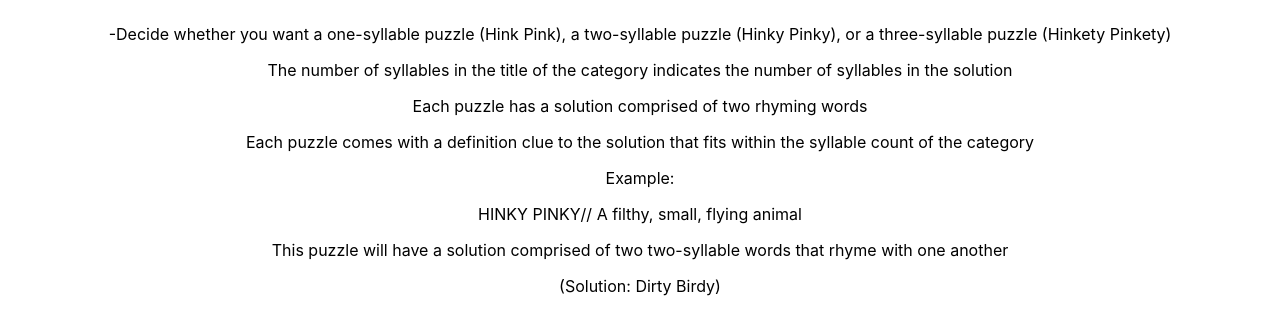
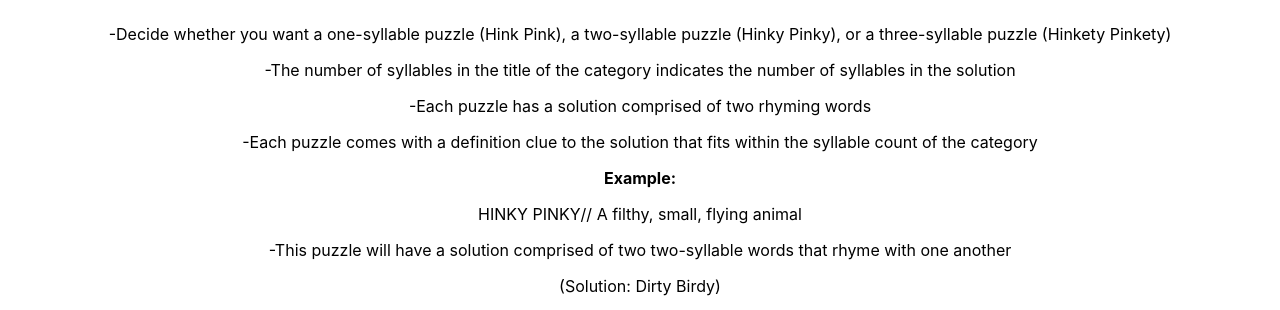
Before and after one commit to jcmcarth06/react-app-front-end, a React (Create React App) app: page / in a window 1280 px wide. Both pictures are taken after a click on the button "Show Rules". Shown: the part 227-537 px from the top of the page. Built offline with nearby package versions, Linux system fonts and the light colour scheme.

Commit message:
update rules

```diff
--- a/src/Components/Rules.js
+++ b/src/Components/Rules.js
@@ -6,12 +6,12 @@ const Rules = () => {
             <div>
                 <h2>Rules of the Game:</h2>
                     <p>-Decide whether you want a one-syllable puzzle (Hink Pink), a two-syllable puzzle (Hinky Pinky), or a three-syllable puzzle (Hinkety Pinkety)</p>
-                    <p>The number of syllables in the title of the category indicates the number of syllables in the solution</p>
-                    <p>Each puzzle has a solution comprised of two rhyming words</p>
-                    <p>Each puzzle comes with a definition clue to the solution that fits within the syllable count of the category</p>
-                    <p>Example:</p>
+                    <p>-The number of syllables in the title of the category indicates the number of syllables in the solution</p>
+                    <p>-Each puzzle has a solution comprised of two rhyming words</p>
+                    <p>-Each puzzle comes with a definition clue to the solution that fits within the syllable count of the category</p>
+                    <p><b>Example:</b></p>
                     <p>HINKY PINKY// A filthy, small, flying animal</p>
-                    <p>This puzzle will have a solution comprised of two two-syllable words that rhyme with one another</p>
+                    <p>-This puzzle will have a solution comprised of two two-syllable words that rhyme with one another</p>
                     <p>(Solution: Dirty Birdy)</p>
             </div>
         )
```
